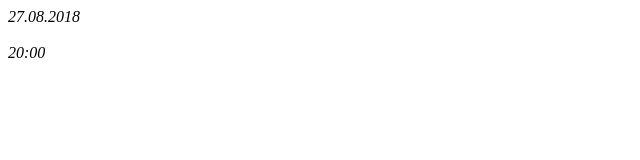
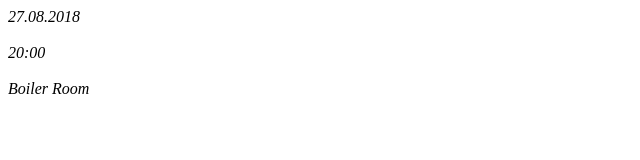
Before and after one commit to HofiLofi/hofilofi.github.io, a plain HTML site: page e5e9fa1ba31ecd1ae84f75caaa474f3a663f05f4/index.html in a window 1280 px wide. Shown: the whole page, without its empty margins (0-640 px from the left). Drawn offline with Linux system fonts and the light colour scheme.

Commit message:
Update index.html

```diff
--- a/e5e9fa1ba31ecd1ae84f75caaa474f3a663f05f4/index.html
+++ b/e5e9fa1ba31ecd1ae84f75caaa474f3a663f05f4/index.html
@@ -3,5 +3,6 @@
 <br><br>
 <i>20:00</i>
 <br><br>
+<i>Boiler Room</i>
 
 </html>
```
